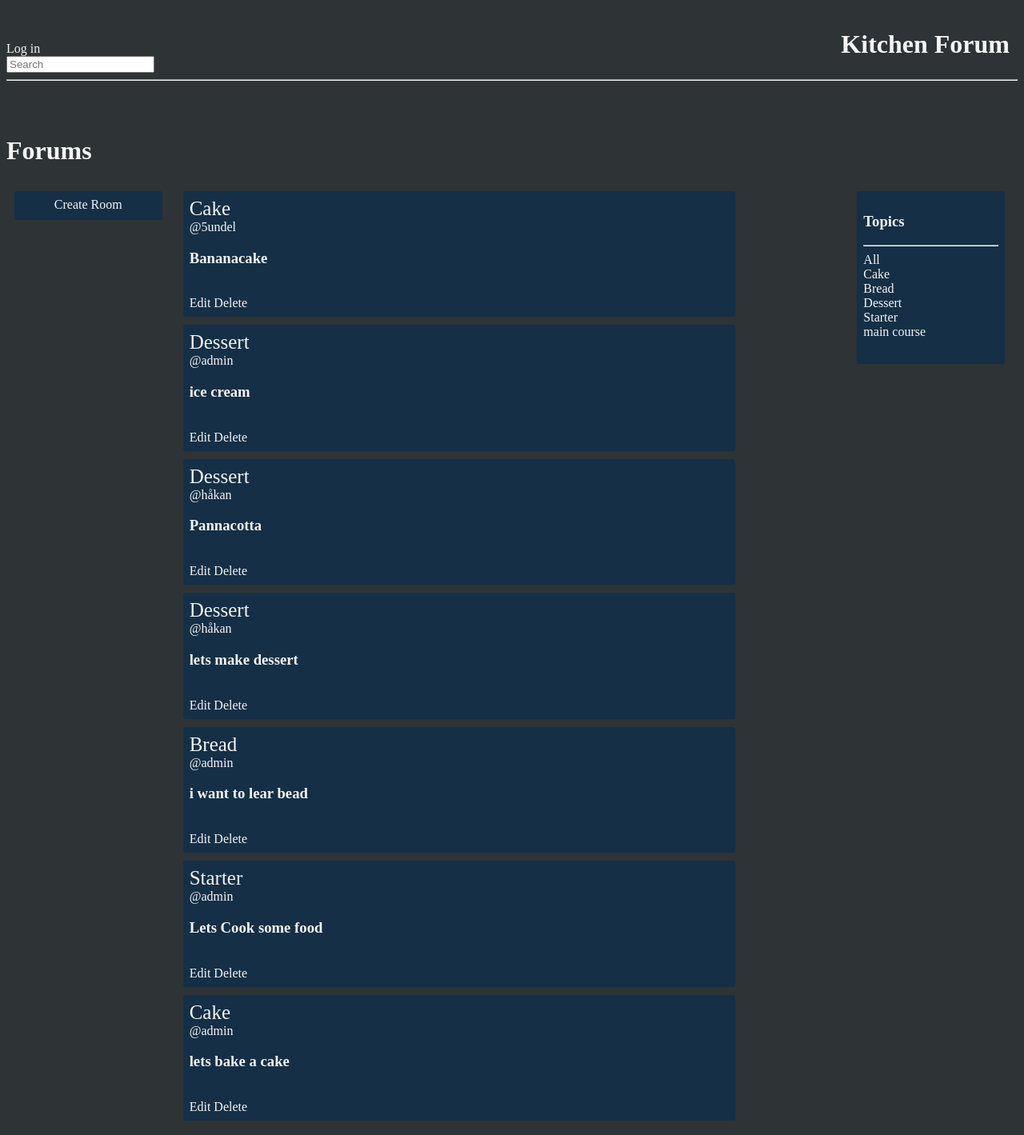
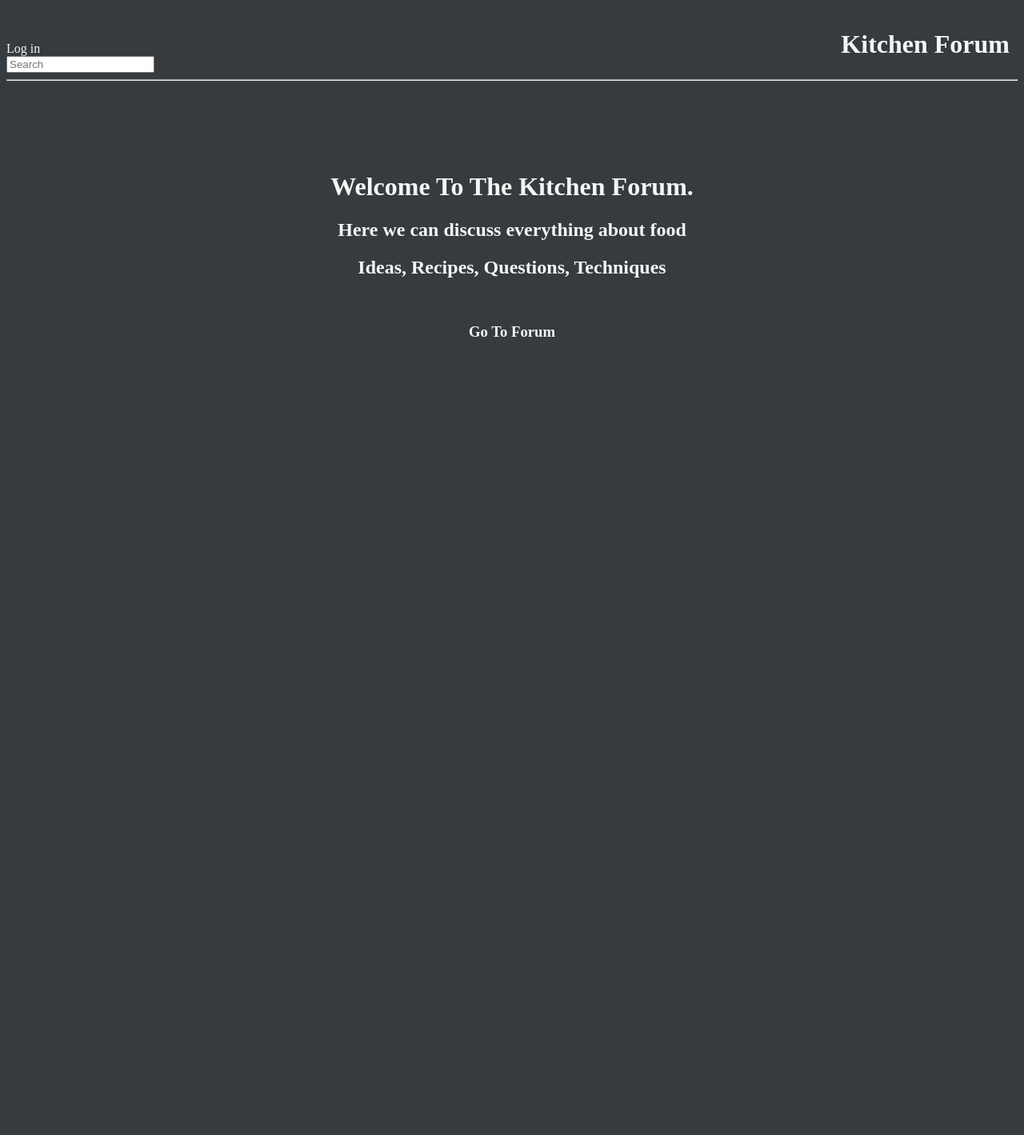
Before and after one commit to 5undel/Kitchen-Forum, a Django app: page / in a window 1280 px wide. Shown: the whole page at 80% size. After the commit the page ends 421 px from the top, so only its background shows below. Run offline with Django 3.2, Linux system fonts and the light colour scheme; data comes from the database, SQL or seed files in the repository; both versions use the stored data as it was after the commit.

Commit message:
Add startpage when you arrive at the site

```diff
--- /dev/null
+++ b/base/templates/base/startpage.html
@@ -0,0 +1,13 @@
+{% extends 'main.html' %}
+
+{% block content %}
+
+<div class="welcome-text">
+    <h1>Welcome To The Kitchen Forum.</h1>
+    <h2>Here we can discuss everything about food</h2>
+    <h2>Ideas, Recipes, Questions, Techniques</h2>
+    <br>
+    <a href="{% url 'home' %}"><h3>Go To Forum</h3></a>
+</div>
+
+{% endblock content %}
--- a/base/urls.py
+++ b/base/urls.py
@@ -2,10 +2,11 @@ from django.urls import path
 from . import views
 
 urlpatterns = [
+    path('', views.startpage, name="startpage"),
     path('login/', views.loginPage, name="login"),
     path('logout/', views.logoutUser, name="logout"),
     path('register/', views.registerPage, name="register"),
-    path('', views.home, name="home"),
+    path('home', views.home, name="home"),
     path('room/<str:pk>/', views.room, name="room"),
     path('mypage/<str:pk>/', views.userPage, name="user-page"),
     path('create-room', views.createRoom, name="create-room"),
--- a/base/views.py
+++ b/base/views.py
@@ -12,7 +12,10 @@ from .forms import RoomForm
 # Create your views here.
 
 # Function for login method
+def startpage(request):
 
+    context = {}
+    return render(request, 'base/startpage.html', context)
 
 def loginPage(request):
     page = 'login'
--- a/kitchenforum/settings.py
+++ b/kitchenforum/settings.py
@@ -30,7 +30,7 @@ BASE_DIR = Path(__file__).resolve().parent.parent
 SECRET_KEY = os.environ.get('SECRET_KEY')
 
 # SECURITY WARNING: don't run with debug turned on in production!
-DEBUG = False
+DEBUG = True
 
 ALLOWED_HOSTS = ["kitchenforum.herokuapp.com", "localhost"]
 
--- a/static/styles/main.css
+++ b/static/styles/main.css
@@ -1,5 +1,5 @@
 body {
-    background-color: #2e3336;
+    background-color: #353b3f;
     color: whitesmoke;
 }
 /*All a links*/
@@ -29,6 +29,14 @@ a:hover {
     padding-right: 10px;
 }
 /*End Header*/
+
+/* startpage */
+.welcome-text {
+    padding-top: 45px;
+    text-align: center;
+}
+/* end startpage */
+
 
 /*Home page*/
  .home-wrapper{
```
Also changed, not shown: db.sqlite3, templates/main.html (line endings or trailing spaces).
